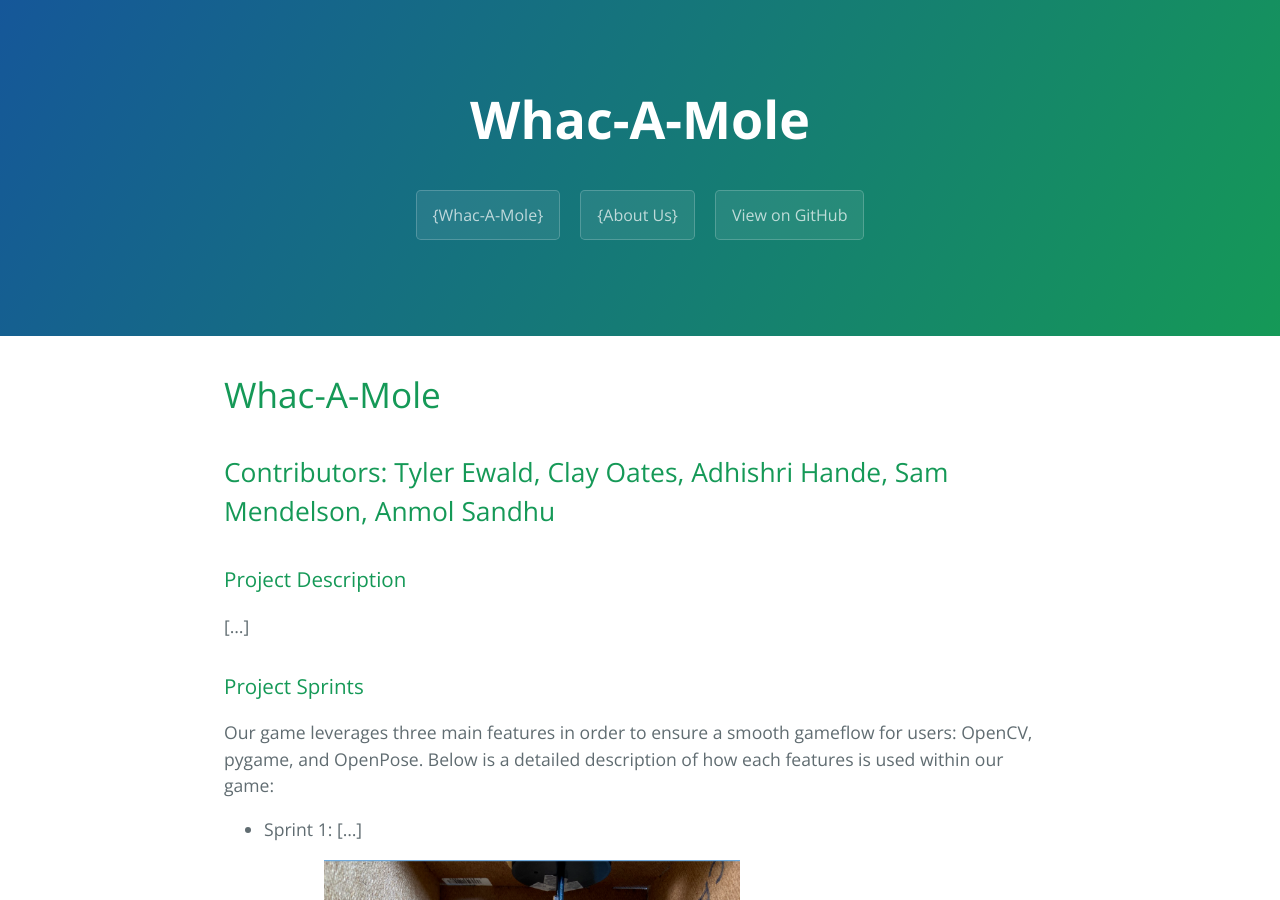
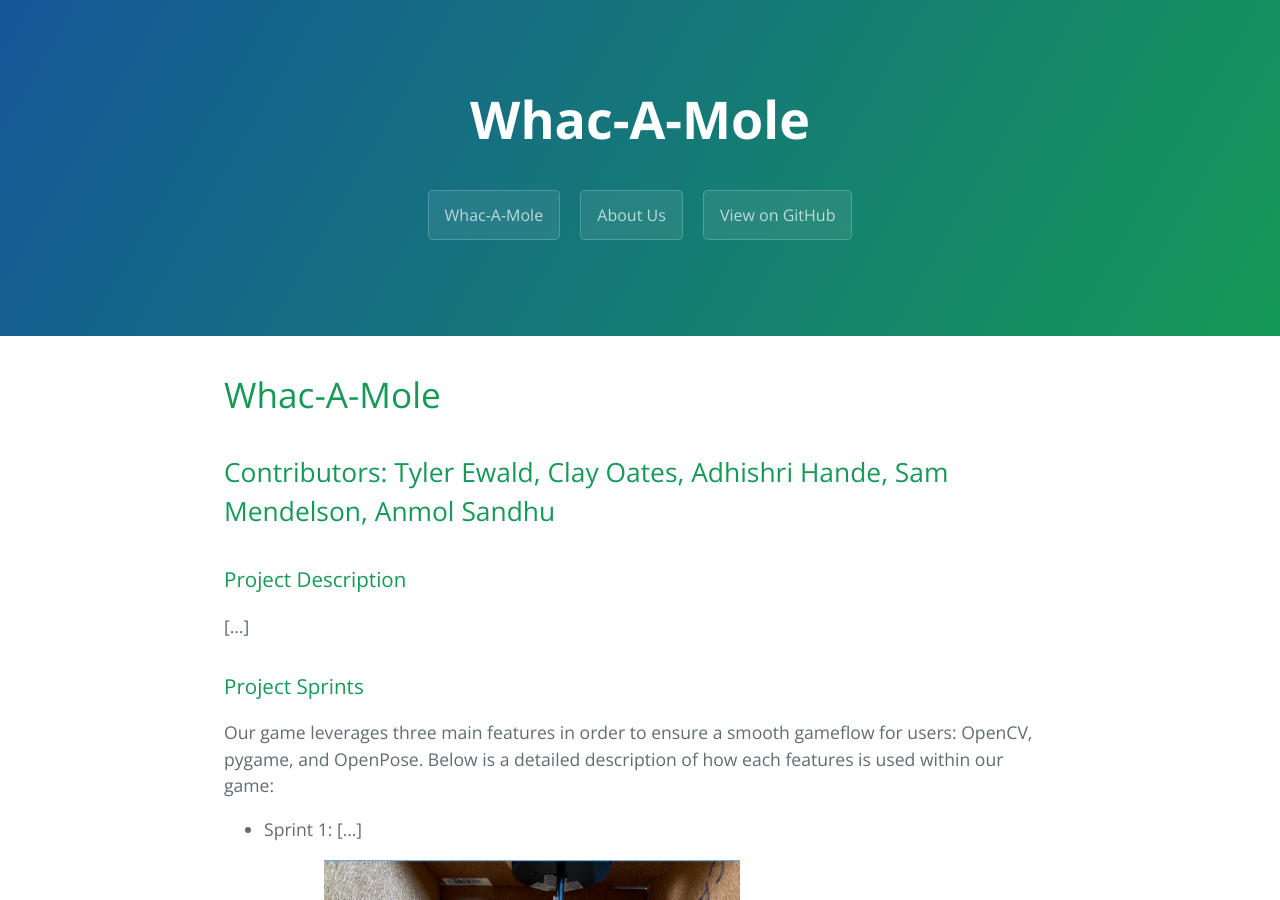
Before and after one commit to iamtheyammer/pie-whack-a-mole, a Jekyll site: the page built from index.md, in a window 1280 px wide and 900 px high. Built offline with Jekyll 4.4.1, drawn with Linux system fonts in a browser that asks for light colours.

Commit message:
yet another fix to menu bar

```diff
--- a/_layouts/template.html
+++ b/_layouts/template.html
@@ -13,8 +13,8 @@
     <section class="page-header">
       <h1 class="project-name">Whac-A-Mole</h1>
       <h2 class="project-tagline"></h2>
-      <a href= {index.md} class="btn">{Whac-A-Mole}</a>
-      <a href= {aboutUS.md} class="btn">{About Us}</a>
+      <a href= "index.md" class="btn">Whac-A-Mole</a>
+      <a href= "aboutUS.md" class="btn">About Us</a>
       <a href="https://github.com/iamtheyammer/pie-whack-a-mole" class="btn">View on GitHub</a>
     </section>
 
```
